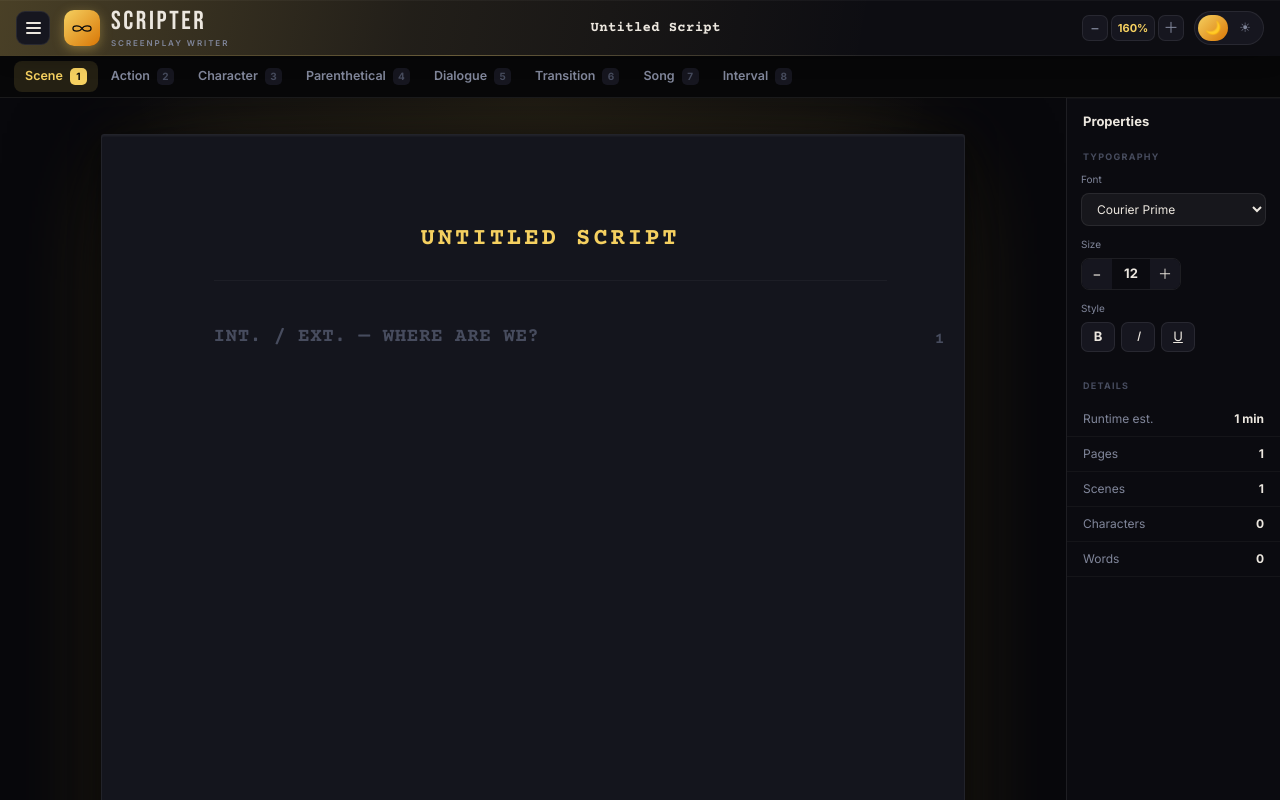
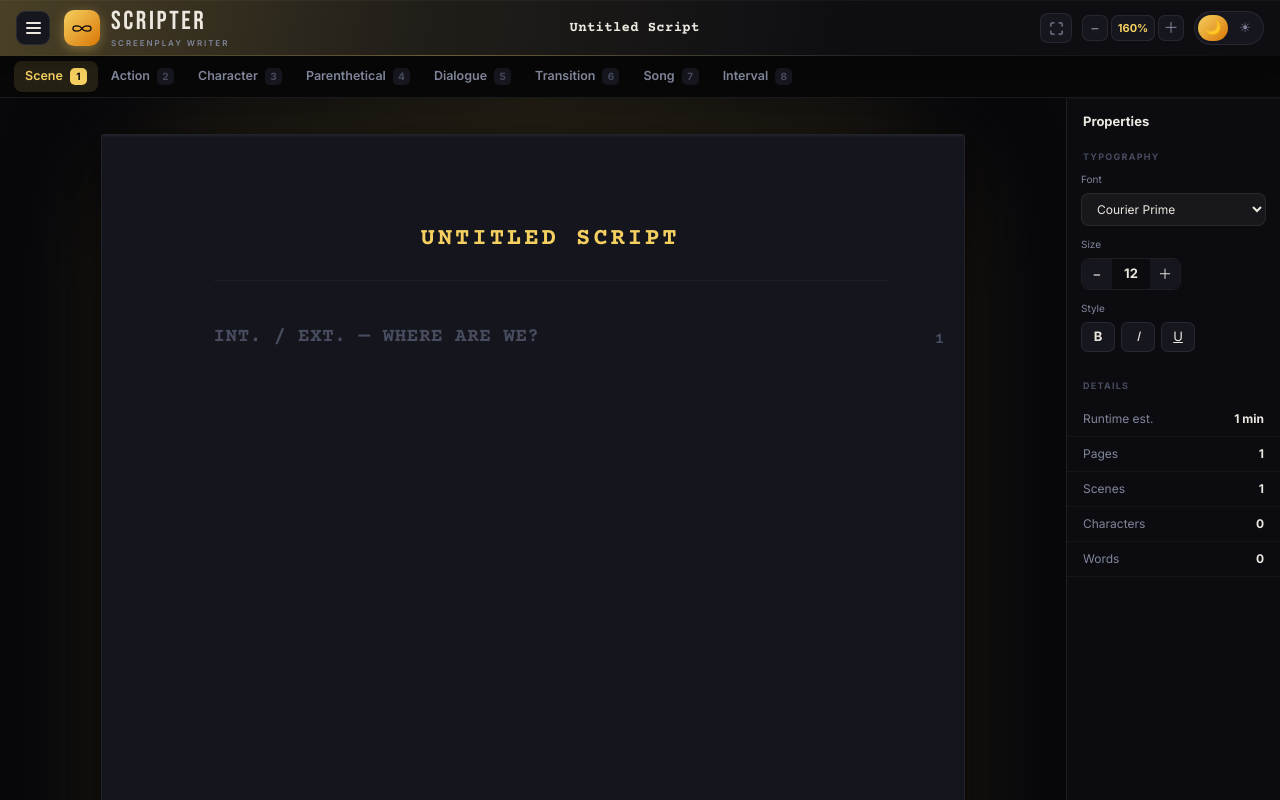
Before and after one commit to VedantKollare/kalam, a React (Vite) app: page / in a window 1280 px wide. Both pictures are taken after a click on the button "＋ New Script". Built offline with nearby package versions, Linux system fonts and the light colour scheme; a web font is replaced by a local one.

Commit message:
Add Focus / Zen mode: hide all chrome, just the writer and the page (Esc to exit)

```diff
--- a/src/App.tsx
+++ b/src/App.tsx
@@ -12,7 +12,7 @@ import { exportToPDF } from './utils/exportPDF';
 
 export default function App() {
   const { getActiveScript } = useScriptStore();
-  const { theme, mode } = useAppStore();
+  const { theme, mode, focusMode } = useAppStore();
   const script = getActiveScript();
 
   // Splash — plays on every load, then reveals the Home screen. Click to skip.
@@ -38,11 +38,11 @@ export default function App() {
         /* In a script — full app chrome */
         <>
           <TopBar />
-          <ElementTabBar />
+          {!focusMode && <ElementTabBar />}
           <div className="body-row">
-            <Drawer onExportPDF={handleExportPDF} />
+            {!focusMode && <Drawer onExportPDF={handleExportPDF} />}
             <ScreenplayEditor />
-            <PropertiesPanel />
+            {!focusMode && <PropertiesPanel />}
           </div>
         </>
       ) : (
--- a/src/components/TopBar.tsx
+++ b/src/components/TopBar.tsx
@@ -18,12 +18,14 @@ function InfinityMark() {
 
 export default function TopBar() {
   const { getActiveScript, setActiveScript } = useScriptStore();
-  const { mode, toggleMode, drawerOpen, toggleDrawer, zoom, zoomIn, zoomOut, resetZoom } = useAppStore();
+  const { mode, toggleMode, drawerOpen, toggleDrawer, zoom, zoomIn, zoomOut, resetZoom,
+          focusMode, toggleFocusMode, setFocusMode } = useAppStore();
   const script = getActiveScript();
 
-  // Zoom keyboard shortcuts
+  // Keyboard: zoom + Esc exits focus mode
   useEffect(() => {
     const onKey = (e: KeyboardEvent) => {
+      if (e.key === 'Escape' && focusMode) { setFocusMode(false); return; }
       if (!e.ctrlKey && !e.metaKey) return;
       if (e.key === '=' || e.key === '+') { e.preventDefault(); zoomIn(); }
       if (e.key === '-')                  { e.preventDefault(); zoomOut(); }
@@ -31,7 +33,7 @@ export default function TopBar() {
     };
     window.addEventListener('keydown', onKey);
     return () => window.removeEventListener('keydown', onKey);
-  }, [zoomIn, zoomOut, resetZoom]);
+  }, [zoomIn, zoomOut, resetZoom, focusMode, setFocusMode]);
 
   return (
     <header className="header">
@@ -68,6 +70,19 @@ export default function TopBar() {
 
       {/* Right cluster */}
       <div className="header__right">
+        {/* Focus / Zen mode */}
+        {script && (
+          <button
+            className={`focusbtn ${focusMode ? 'on' : ''}`}
+            onClick={toggleFocusMode}
+            title={focusMode ? 'Exit focus mode (Esc)' : 'Focus mode — just you and the page'}
+          >
+            <svg width="15" height="15" viewBox="0 0 24 24" fill="none" stroke="currentColor" strokeWidth="2" strokeLinecap="round" strokeLinejoin="round">
+              <path d="M8 3H5a2 2 0 0 0-2 2v3M16 3h3a2 2 0 0 1 2 2v3M8 21H5a2 2 0 0 1-2-2v-3M16 21h3a2 2 0 0 0 2-2v-3"/>
+            </svg>
+          </button>
+        )}
+
         {/* Zoom (only when a script is open) */}
         {script && (
           <div className="zoom">
--- a/src/index.css
+++ b/src/index.css
@@ -728,3 +728,13 @@ body {
 /* Gentle typewriter focus — the line you're writing stays bright */
 .scriptbody:focus-within .el-block { opacity: .55; transition: opacity .22s ease; }
 .scriptbody:focus-within .el-block:focus { opacity: 1; }
+
+/* Focus / Zen mode toggle in the header */
+.focusbtn {
+  width: 32px; height: 30px; border-radius: 8px;
+  background: var(--bg-card); border: 1px solid var(--line);
+  color: var(--text-2); cursor: pointer; display: flex; align-items: center; justify-content: center;
+  transition: border-color .15s, color .15s, background .15s;
+}
+.focusbtn:hover { border-color: var(--accent); color: var(--accent); }
+.focusbtn.on { background: var(--accent-grad); color: #0a0a0a; border-color: transparent; }
--- a/src/store/appStore.ts
+++ b/src/store/appStore.ts
@@ -28,6 +28,7 @@ interface AppStore {
   mode: Mode;
   zoom: number;
   drawerOpen: boolean;
+  focusMode: boolean;
   focusedBlockId: string | null;
 
   setTheme: (id: ThemeId) => void;
@@ -35,6 +36,8 @@ interface AppStore {
   setMode: (m: Mode) => void;
   toggleDrawer: () => void;
   setDrawerOpen: (open: boolean) => void;
+  toggleFocusMode: () => void;
+  setFocusMode: (on: boolean) => void;
   setFocusedBlock: (id: string | null) => void;
 
   setZoom: (z: number) => void;
@@ -50,6 +53,7 @@ export const useAppStore = create<AppStore>()(
       mode: 'dark',
       zoom: 160,          // sheet opens zoomed-in by default
       drawerOpen: false,
+      focusMode: false,
       focusedBlockId: null,
 
       setTheme: (theme) => set({ theme }),
@@ -57,6 +61,8 @@ export const useAppStore = create<AppStore>()(
       setMode: (mode) => set({ mode }),
       toggleDrawer: () => set((s) => ({ drawerOpen: !s.drawerOpen })),
       setDrawerOpen: (drawerOpen) => set({ drawerOpen }),
+      toggleFocusMode: () => set((s) => ({ focusMode: !s.focusMode })),
+      setFocusMode: (focusMode) => set({ focusMode }),
       setFocusedBlock: (focusedBlockId) => set({ focusedBlockId }),
 
       setZoom: (zoom) => set({ zoom: Math.min(ZOOM_MAX, Math.max(ZOOM_MIN, zoom)) }),
```
